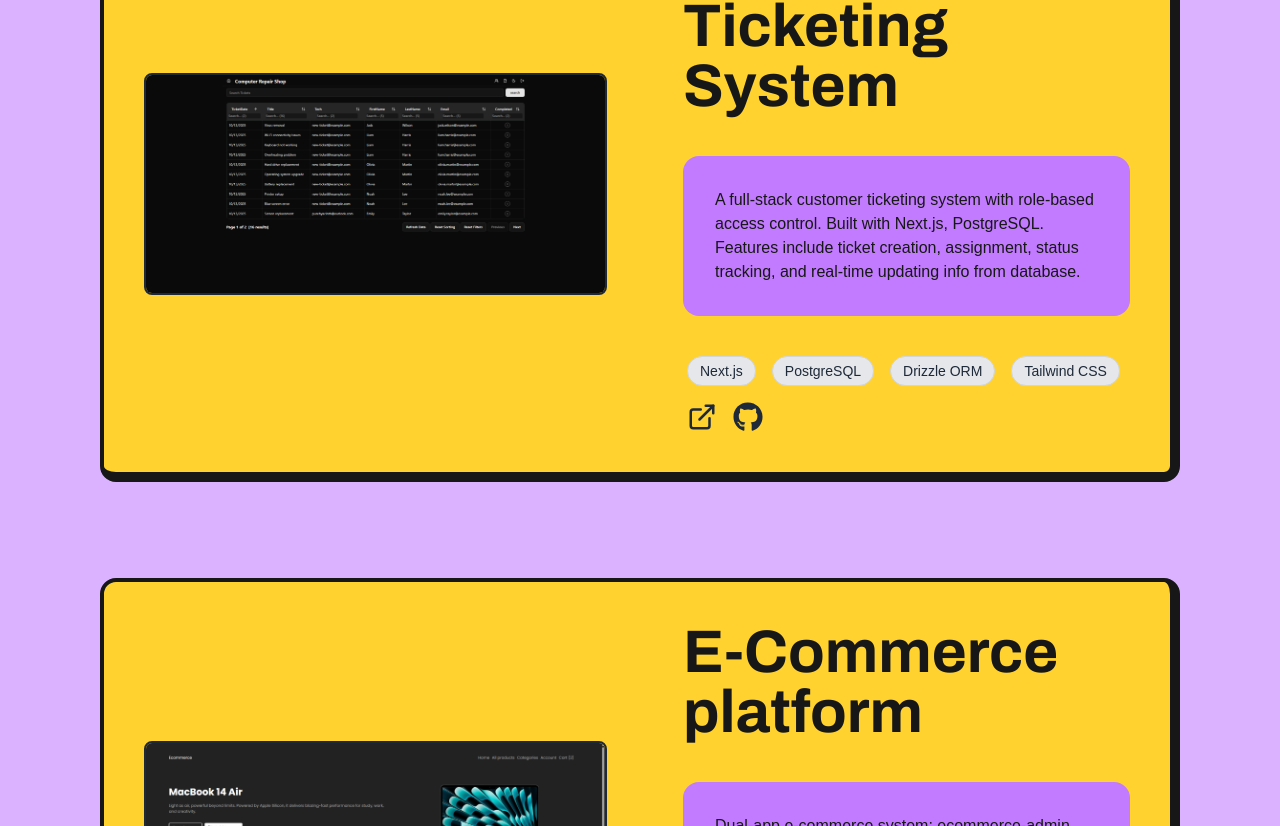
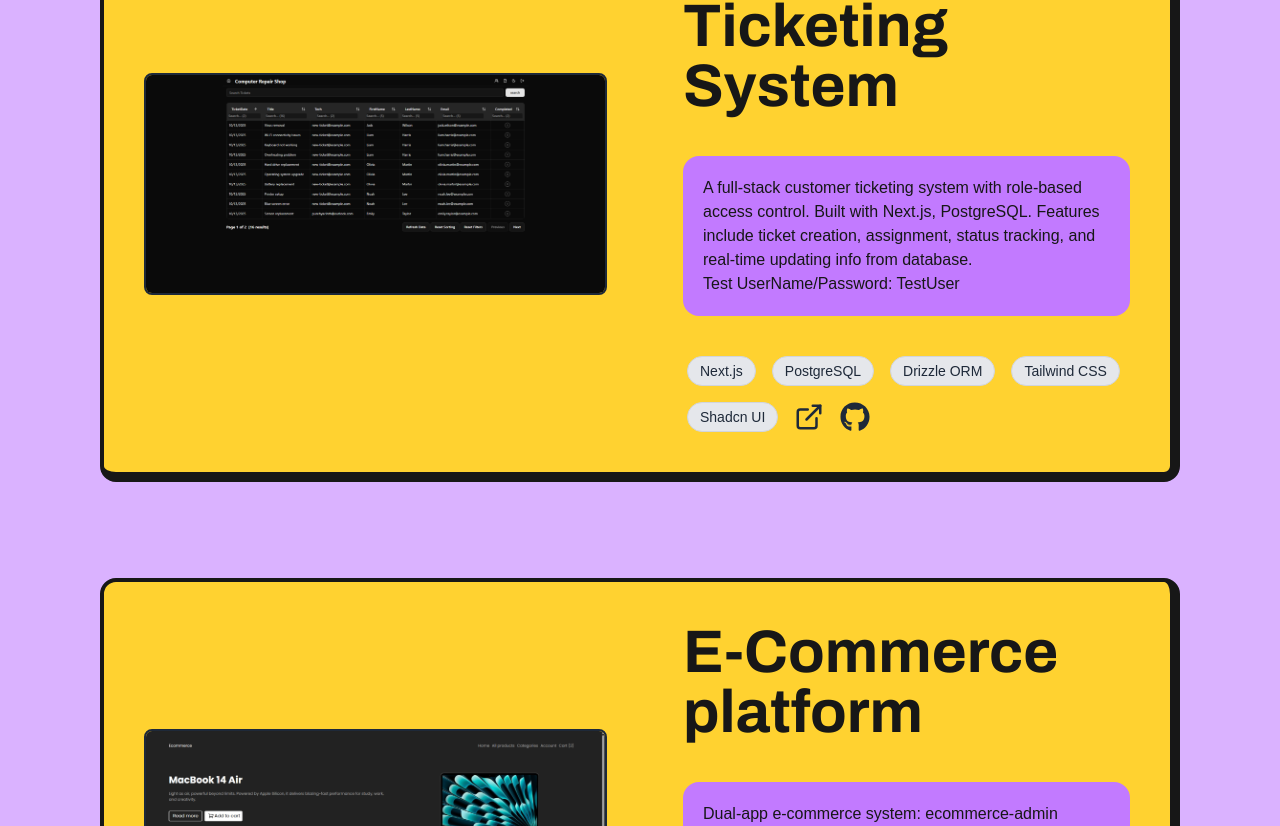
Before and after one commit to yl275/my-personal-site, a Next.js app: page / in a window 1280 px wide. Shown: the part 2534-3360 px from the top of the page. Built offline with nearby package versions, Linux system fonts and the light colour scheme.

Commit message:
update project desc

```diff
--- a/src/components/Projects/ProjectBox.tsx
+++ b/src/components/Projects/ProjectBox.tsx
@@ -44,7 +44,7 @@ export default function ProjectBox({
         <p className="font-black font-archivo text-2xl sm:text-3xl md:text-4xl lg:text-5xl xl:text-6xl">
           {title}
         </p>
-        <div className="bg-purple-400 rounded-2xl text-md md:font-normal sm:text-base md:text-md p-8 w-fit">
+        <div className="bg-purple-400 rounded-2xl text-md md:font-normal sm:text-base md:text-md p-5 w-fit whitespace-pre-line">
           {description}
         </div>
         <div className="flex flex-wrap ml-1 mr-1 gap-4">
--- a/src/components/Projects/ProjectList.tsx
+++ b/src/components/Projects/ProjectList.tsx
@@ -4,9 +4,9 @@ const projectList: Project[] = [
   {
     title: "Customer Ticketing System",
     description:
-      "A full-stack customer ticketing system with role-based access control. Built with Next.js, PostgreSQL. Features include ticket creation, assignment, status tracking, and real-time updating info from database.",
+      "A full-stack customer ticketing system with role-based access control. Built with Next.js, PostgreSQL. Features include ticket creation, assignment, status tracking, and real-time updating info from database.\n Test UserName/Password: TestUser",
     image: "/Tickets.png",
-    techStack: ["Next.js", "PostgreSQL", "Drizzle ORM", "Tailwind CSS"],
+    techStack: ["Next.js", "PostgreSQL", "Drizzle ORM", "Tailwind CSS", "Shadcn UI"],
     link: "https://customer-service-ticketing-web.vercel.app/tickets",
     github: "https://github.com/yl275/Customer-Service-Ticketing-Software",
   },
```
